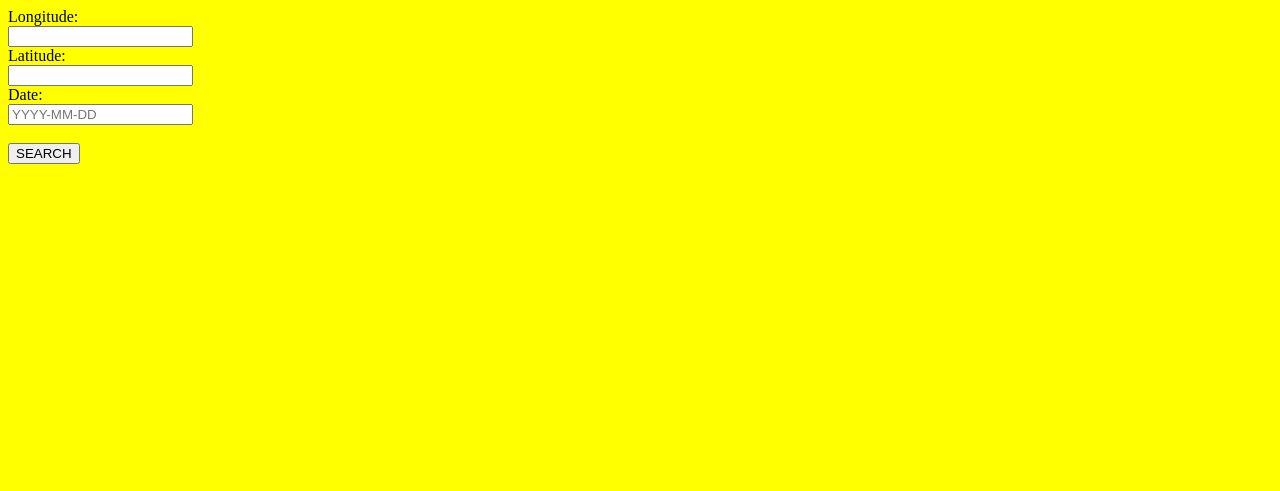
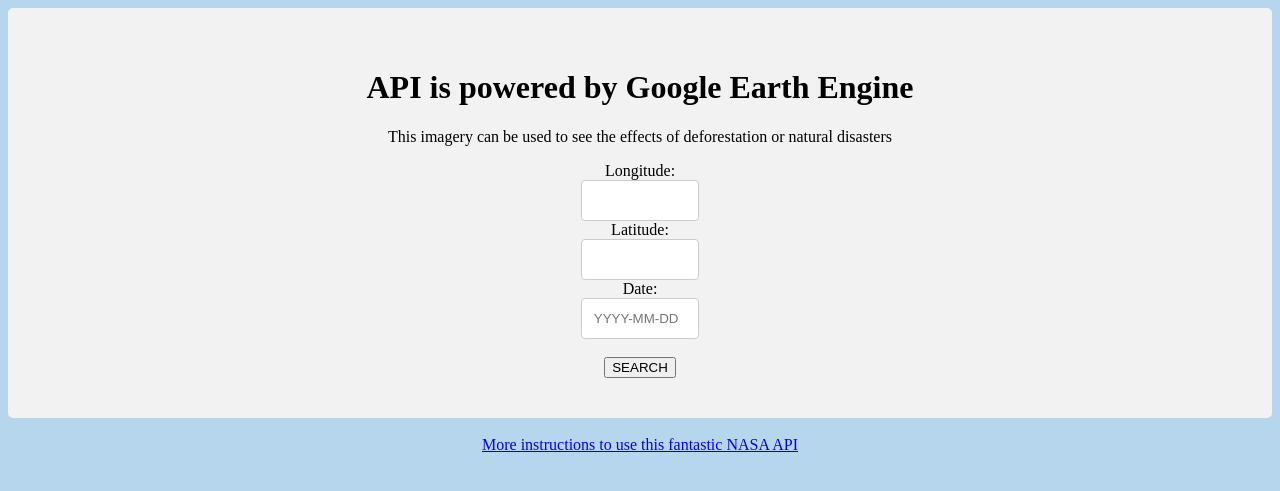
Before and after one commit to AndreusSH/Nasa-API-Earth, a Django app: page / in a window 1280 px wide. Shown: the top 491 px of the page. Run offline with Django 3.2, Linux system fonts and the light colour scheme.

Commit message:
Nice layout

```diff
--- a/geoEarth/static/style.css
+++ b/geoEarth/static/style.css
@@ -1,3 +1,38 @@
-body{
-    background-color: yellow;
+body {
+    text-align: center;
+    background-color: #b6d6ed;
 }
+
+* {
+    box-sizing: border-box;
+}
+
+#introduction {
+    text-align: center;
+}
+
+input[type=text], select, textarea {
+    width: 10%;
+    padding: 12px;
+    border: 1px solid #ccc;
+    border-radius: 4px;
+    resize: vertical;
+}
+
+.container {
+    border-radius: 5px;
+    background-color: #f2f2f2;
+    padding: 20px;
+}
+
+.col-25 {
+    float: left;
+    width: 25%;
+    margin-top: 6px;
+}
+
+.col-75 {
+    float: left;
+    width: 75%;
+    margin-top: 6px;
+}
--- a/geoEarth/templates/base.html
+++ b/geoEarth/templates/base.html
@@ -19,9 +19,9 @@
         </div>
     </div>
 
+    </br>
 
-
-    <a href="https://api.nasa.gov/api.html#earth ">  </a>
+    <a href="https://api.nasa.gov/api.html#earth "> More instructions to use this fantastic NASA API </a>
 
 
 
--- a/pictures/templates/pictures/home.html
+++ b/pictures/templates/pictures/home.html
@@ -1,6 +1,8 @@
 {% extends 'base.html' %}
 {%block content%}
 {% load staticfiles%}
+
+<link rel="stylesheet" type="text/css" href="{% static 'style.css' %}">
 <body>
 
     {% if error %}
@@ -8,6 +10,10 @@
     <br />
     <br />
     {% endif %}
+    <div class="container">
+        <h1>API is powered by Google Earth Engine</h1>
+        <p id="introduction">This imagery can be used to see the effects of deforestation or natural disasters</p>
+
 
         <form method="POST" action="{% url 'search'%}" />
         {% csrf_token %}
@@ -31,7 +37,6 @@
         <input class="btn btn-primary" type="submit" value="SEARCH" />
         <br />
 </body>
-<link rel="stylesheet" type="text/css" href="{% static 'style.css' %}">
-
+</div>
 
     {%endblock%}
--- a/pictures/templates/pictures/search.html
+++ b/pictures/templates/pictures/search.html
@@ -8,7 +8,6 @@
 This image was taken on date: <strong>{{ date }} </strong>
 
 </br >
-<a href ="https://api.nasa.gov/api.html#earth">More information about this wonderful API</a>
-    </p>
+
 
     {%endblock%}
```
Lines whose indentation alone changed are shown as unchanged.
